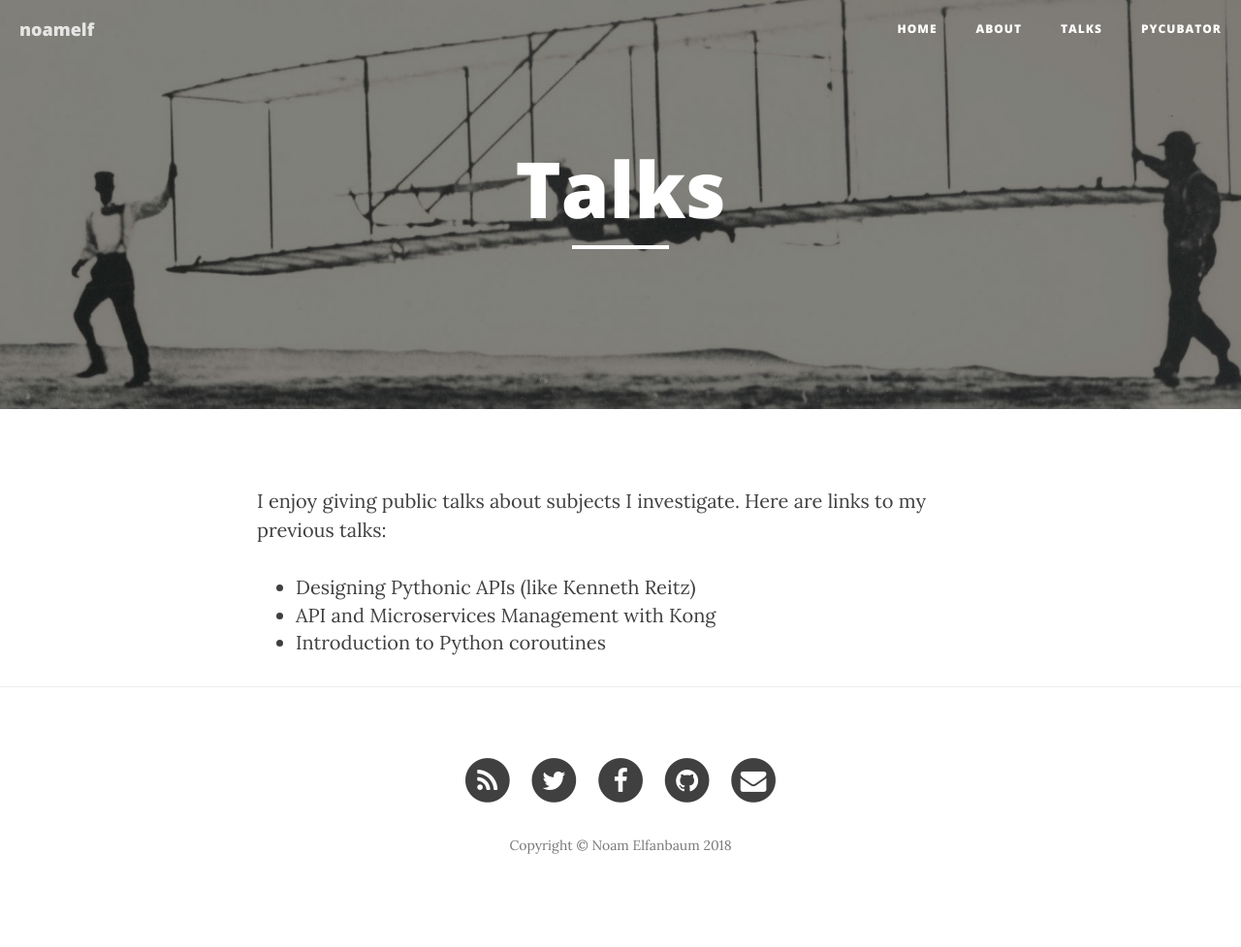
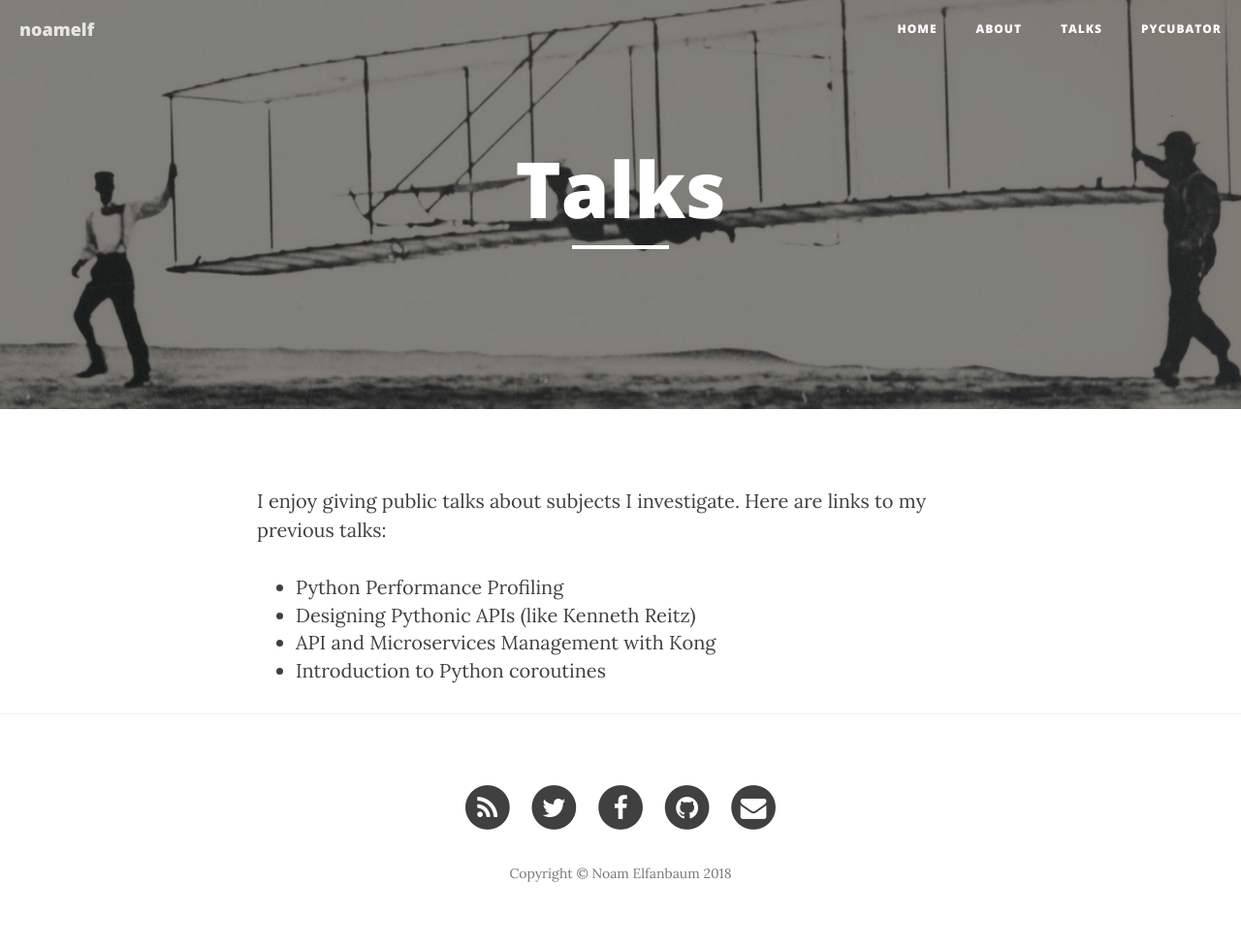
Before and after one commit to noamelf/noamelf.github.io, a Jekyll site: the page built from talks.md, in a window 1280 px wide. Shown: the whole page at 97% size. Built offline with Jekyll 4.4.1, drawn with Linux system fonts in a browser that asks for light colours; nearby versions of some CDN libraries; before the commit the page ends 948 px from its top, so only the background shows below that.

Commit message:
Add Python Performance Profiling

```diff
--- a/talks.md
+++ b/talks.md
@@ -7,6 +7,7 @@ header-img: "img/post-bg-02.jpg"
 
 I enjoy giving public talks about subjects I investigate. Here are links to my previous talks:
 
+* [Python Performance Profiling](https://www.slideshare.net/noamelf/python-performance-profiling-90164434?trk=v-feed)
 * [Designing Pythonic APIs (like Kenneth Reitz)](/designing-pythonic-apis-talk)
 * [API and Microservices Management with Kong](https://goo.gl/sS5spo)
 * [Introduction to Python coroutines](/intro-to-python-coroutines-talk)
```
